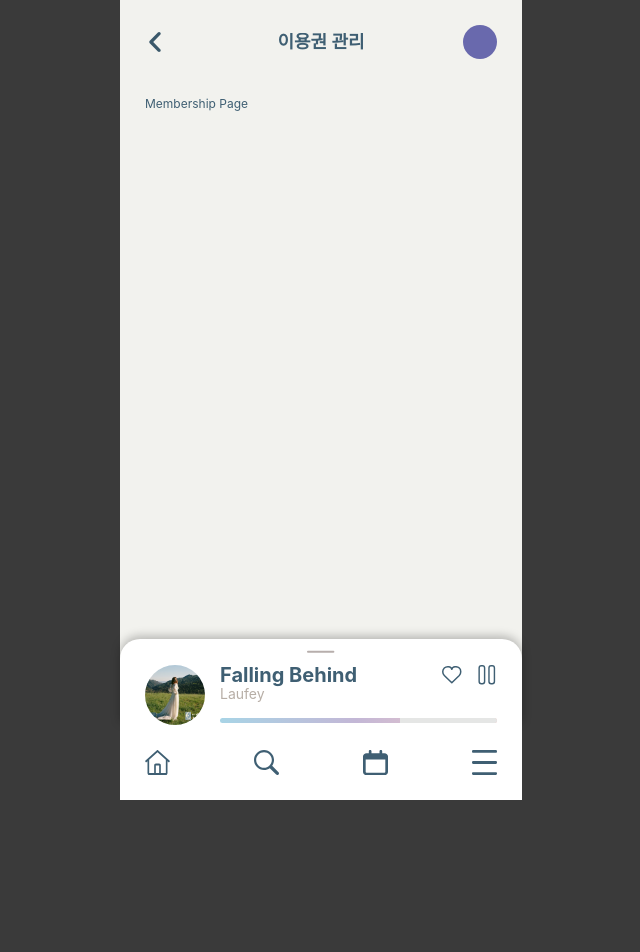
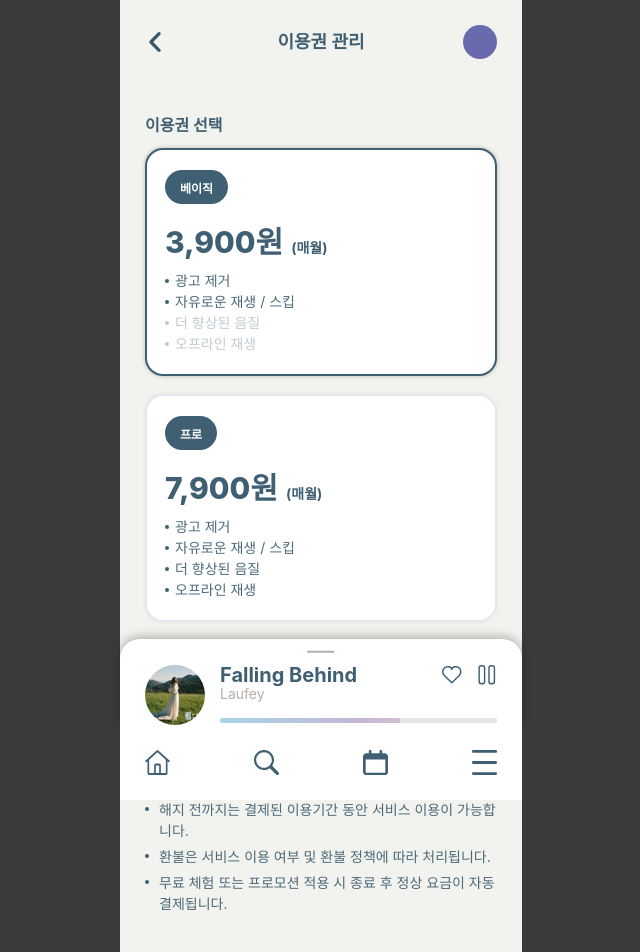
Before and after one commit to urusekai/TONE, a Vue app in the folder frontend/: page /membership in a window 1280 px wide. Shown: the top 952 px of the page, without its empty margins (319-959 px from the left). Before the commit the page ends 800 px from the top, so only its background shows below. Built offline with nearby package versions, Linux system fonts and the light colour scheme; a web font is replaced by a local one.

Commit message:
feat:멤버십 페이지 모달 연결

```diff
--- a/frontend/src/views/MembershipView.vue
+++ b/frontend/src/views/MembershipView.vue
@@ -1,3 +1,273 @@
+<script setup>
+import { ref } from 'vue';
+import { RouterLink } from 'vue-router';
+
+/** 기본 선택값 */
+const selectedPlan = ref('basic');
+</script>
+
 <template>
-  <main>Membership Page</main>
+  <main id="membership">
+    <!-- 이용권 선택 -->
+    <section class="membership-plans">
+      <h2 class="section-title">이용권 선택</h2>
+
+      <!-- 베이직 -->
+      <div class="plan-option">
+        <input
+          id="plan-basic"
+          class="plan-radio"
+          type="radio"
+          name="membershipPlan"
+          value="basic"
+          v-model="selectedPlan"
+        />
+        <label class="plan-card" for="plan-basic">
+          <div class="plan-badge">베이직</div>
+
+          <div class="price-row">
+            <span class="price-main">3,900원</span>
+            <span class="price-period">(매월)</span>
+          </div>
+
+          <ul class="benefit-list">
+            <li>광고 제거</li>
+            <li>자유로운 재생 / 스킵</li>
+            <li class="disabled">더 향상된 음질</li>
+            <li class="disabled">오프라인 재생</li>
+          </ul>
+        </label>
+      </div>
+
+      <!-- 프로 -->
+      <div class="plan-option">
+        <input
+          id="plan-pro"
+          class="plan-radio"
+          type="radio"
+          name="membershipPlan"
+          value="pro"
+          v-model="selectedPlan"
+        />
+        <label class="plan-card" for="plan-pro">
+          <div class="plan-badge">프로</div>
+
+          <div class="price-row">
+            <span class="price-main">7,900원</span>
+            <span class="price-period">(매월)</span>
+          </div>
+
+          <ul class="benefit-list">
+            <li>광고 제거</li>
+            <li>자유로운 재생 / 스킵</li>
+            <li>더 향상된 음질</li>
+            <li>오프라인 재생</li>
+          </ul>
+        </label>
+      </div>
+    </section>
+
+    <!-- 유의사항 -->
+    <section class="policy-section">
+      <h2 class="section-title">멤버십 유의사항</h2>
+      <ul class="policy-list">
+        <li>본 상품은 매월 자동으로 결제되는 정기구독 상품입니다.</li>
+        <li>언제든지 해지할 수 있으며, 해지 시 다음 결제일로부터 요금이 청구되지 않습니다.</li>
+        <li>해지 전까지는 결제된 이용기간 동안 서비스 이용이 가능합니다.</li>
+        <li>환불은 서비스 이용 여부 및 환불 정책에 따라 처리됩니다.</li>
+        <li>무료 체험 또는 프로모션 적용 시 종료 후 정상 요금이 자동 결제됩니다.</li>
+      </ul>
+    </section>
+
+    <!-- 결제 버튼 -->
+    <section class="payment-section">
+      <RouterLink class="btn-primary" to="/payment">결제하기</RouterLink>
+    </section>
+  </main>
 </template>
+
+<style scoped>
+/* ===========================
+   MEMBERSHIP PAGE
+=========================== */
+
+#membership {
+  width: 100%;
+  justify-content: flex-start;
+  align-items: stretch;
+  gap: 50px;
+  padding-top: calc(var(--app-main-top) + 16px);
+  padding-bottom: calc(var(--app-main-bottom) + 16px);
+  box-sizing: border-box;
+
+  margin: 0 auto;
+}
+
+#membership .membership-plans,
+#membership .policy-section,
+#membership .payment-section {
+  width: 100%;
+  max-width: 420px;
+}
+
+/* 타이틀 */
+#membership .section-title {
+  font-size: 16px;
+  font-weight: 700;
+  margin-bottom: 12px;
+  color: #3f5f73;
+}
+
+/* ===========================
+   PLAN CARDS
+=========================== */
+
+.plan-option {
+  margin-bottom: 18px;
+}
+
+/* 라디오 숨기기 (label 클릭으로 선택) */
+.plan-radio {
+  position: absolute;
+  opacity: 0;
+  pointer-events: none;
+}
+
+.plan-card {
+  display: block;
+  background: #ffffff;
+  border-radius: 18px;
+  padding: 20px 18px;
+  border: 2px solid #e3e8ec;
+  box-shadow: 0 0 4px rgba(0, 0, 0, 0.06);
+  transition: all 0.2s ease-in-out;
+}
+
+/* 선택된 카드(프로 선택 시 테두리 강조) */
+.plan-radio:checked + .plan-card {
+  border-color: #3f5f73;
+  box-shadow: 0 0 4px rgba(0, 0, 0, 0.25);
+}
+
+.plan-badge {
+  display: inline-flex;
+  align-items: center;
+  justify-content: center;
+  height: 34px;
+  padding: 0 15px;
+  border-radius: 20px;
+  background: #3f5f73;
+  color: #ffffff;
+  font-size: 12px;
+  font-weight: 700;
+  margin-bottom: 14px;
+}
+
+.price-row {
+  display: flex;
+  align-items: baseline;
+  gap: 8px;
+}
+
+.price-main {
+  font-size: 30px;
+  font-weight: 800;
+  letter-spacing: 0px;
+  color: #3f5f73;
+}
+
+.price-period {
+  font-size: 14px;
+  font-weight: 700;
+  color: #3f5f73;
+}
+
+/* 혜택 */
+.benefit-list {
+  list-style: none;
+  padding: 0;
+  margin: 8px 0 0;
+}
+
+.benefit-list li {
+  position: relative;
+  padding-left: 10px;
+  font-size: 14px;
+  color: #4c6a7a;
+  line-height: 1.5;
+}
+
+.benefit-list li::before {
+  content: '';
+  position: absolute;
+  left: 0;
+  top: 0.75em;
+  width: 4px;
+  height: 4px;
+  transform: translateY(-50%);
+  background: url(../assets/icons/bullet.svg) no-repeat center / contain;
+}
+
+.benefit-list li.disabled {
+  opacity: 0.35;
+}
+
+/* ===========================
+   POLICY
+=========================== */
+
+#membership .policy-list {
+  list-style: none;
+  margin: 0;
+  padding: 0;
+}
+
+#membership .policy-list li {
+  position: relative;
+  padding-left: 14px;
+  margin-bottom: 5px;
+  font-size: 14px;
+  color: #4c6a7a;
+  line-height: 1.5;
+}
+
+#membership .policy-list li::before {
+  content: '';
+  position: absolute;
+  left: 0;
+  top: 0.7em;
+  width: 4px;
+  height: 4px;
+  transform: translateY(-50%);
+  background: url(../assets/icons/bullet.svg) no-repeat center / contain;
+}
+
+#membership .policy-list li:last-child {
+  margin-bottom: 0;
+}
+
+/* ===========================
+   BUTTON
+=========================== */
+
+.payment-section {
+  padding-top: 10px;
+  padding-bottom: calc(10px + env(safe-area-inset-bottom));
+}
+
+#membership .btn-primary {
+  display: flex;
+  align-items: center;
+  justify-content: center;
+  width: 100%;
+  height: 54px;
+  border-radius: 14px;
+  border: none;
+  background: #3f5f73;
+  color: #ffffff;
+  font-size: 16px;
+  font-weight: 600;
+  cursor: pointer;
+  text-decoration: none;
+}
+</style>
```
